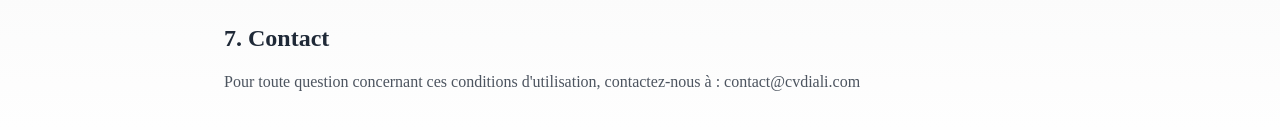
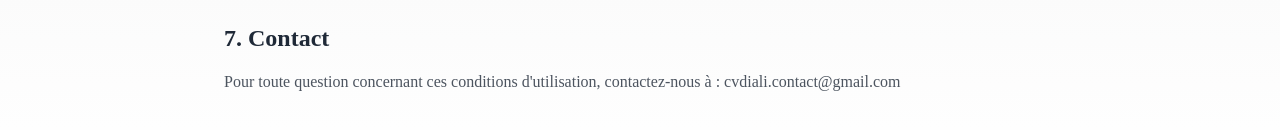
Before and after one commit to Malmeu/cvbuilder-main, a Next.js app: page /conditions in a window 1280 px wide. Shown: the part 986-1116 px from the top of the page. Built offline with nearby package versions, Linux system fonts and the light colour scheme.

Commit message:
ajout de mail

```diff
--- a/app/conditions/page.tsx
+++ b/app/conditions/page.tsx
@@ -113,7 +113,7 @@ export default function TermsOfService() {
               <h2 className="text-2xl font-semibold mb-4">7. Contact</h2>
               <p className="text-base-content/80">
                 Pour toute question concernant ces conditions d&apos;utilisation,
-                contactez-nous à : contact@cvdiali.com
+                contactez-nous à : cvdiali.contact@gmail.com
               </p>
             </motion.section>
           </div>
--- a/app/page.tsx
+++ b/app/page.tsx
@@ -429,7 +429,7 @@ export default function Home() {
                 <h3 className="text-lg font-semibold mb-4">Contact</h3>
                 <ul className="space-y-2">
                   <li className="text-base-content/70">
-                    Email: contact@cvdiali.com
+                    Email: cvdiali.contact@gmail.com
                   </li>
                 </ul>
               </div>
```
